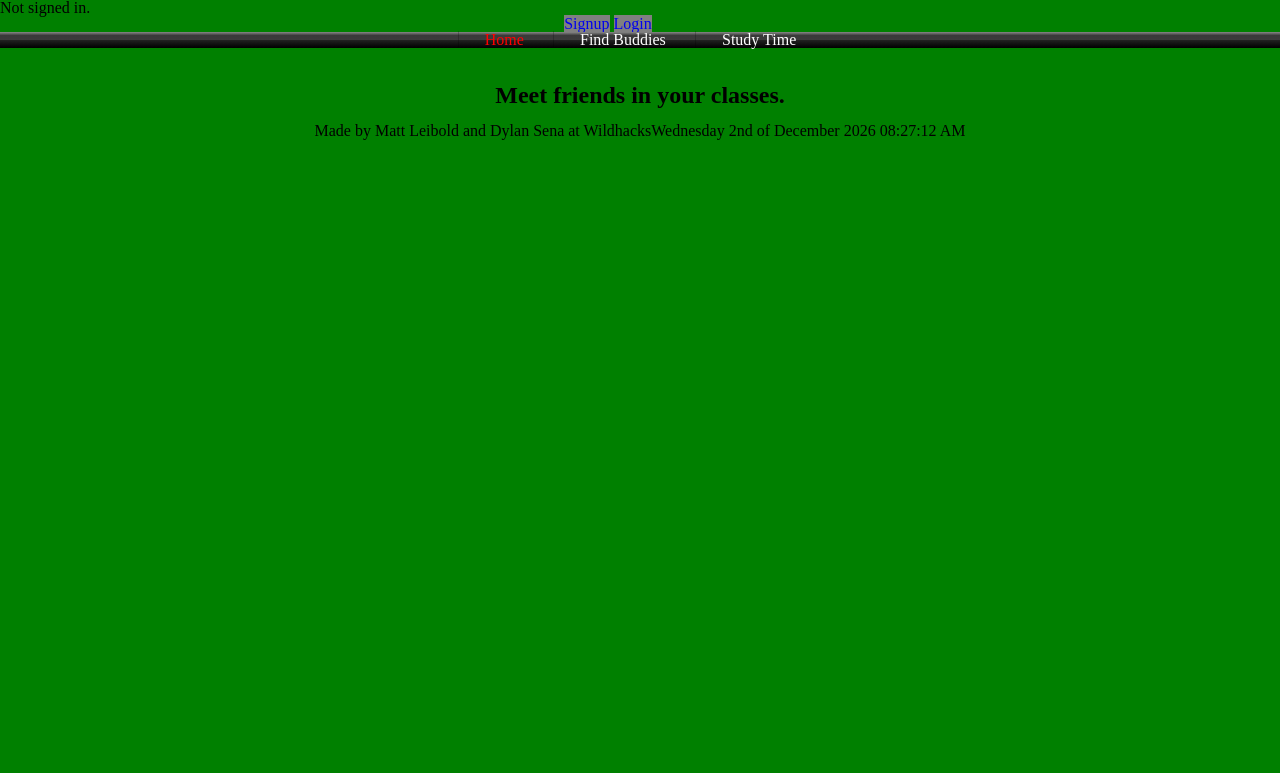
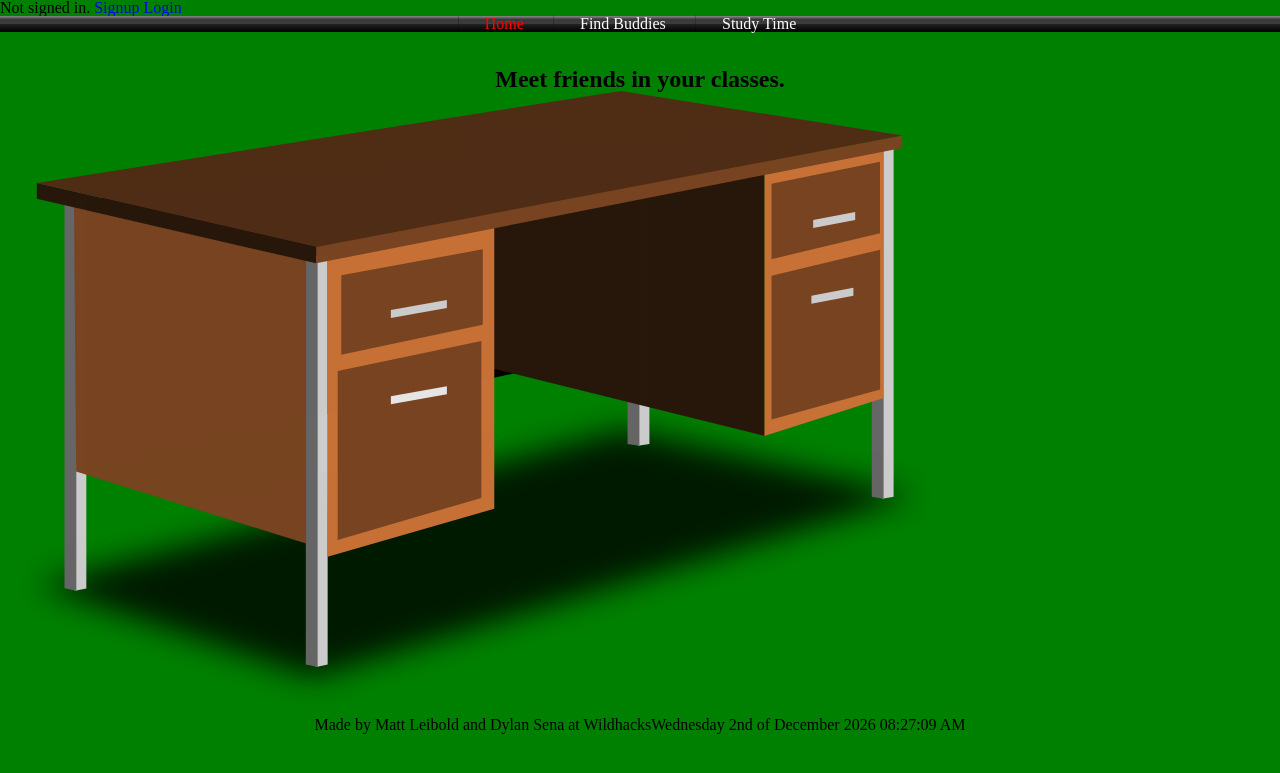
Before and after one commit to dcsena/studybuddy, a PHP site: page / in a window 1280 px wide. Shown: the top 773 px of the page. Run offline with PHP 8.4, Linux system fonts and the light colour scheme.

Commit message:
add picture and fix header

```diff
--- a/css/style.css
+++ b/css/style.css
@@ -86,6 +86,7 @@ h4{
 	font-weight: bold;
 }
 #status{
+	display: inline;
 	position: relative;
 	text-align: center;
 	padding-right: 5%;
@@ -93,7 +94,6 @@ h4{
 #status a{
 	text-decoration: none;
 	border-radius: 1px solid black;
-	background-color: gray;
 }
 legend{
 	width: 100%;
@@ -109,3 +109,6 @@ legend{
 footer{
 	text-align: center;
 }
+img{
+	text-align: center;
+}
--- a/index.php
+++ b/index.php
@@ -13,7 +13,7 @@
 	?>
 	<h1> Meet friends in your classes. </h1>
 	</header>
-
+	<img src="images/an-office-desk.svg" alt="Picture of an Office Desk">
 	<br/>
 	<?php
 		include("footer.php");
```
Also changed, not shown: images/an-office-desk.svg (added).
